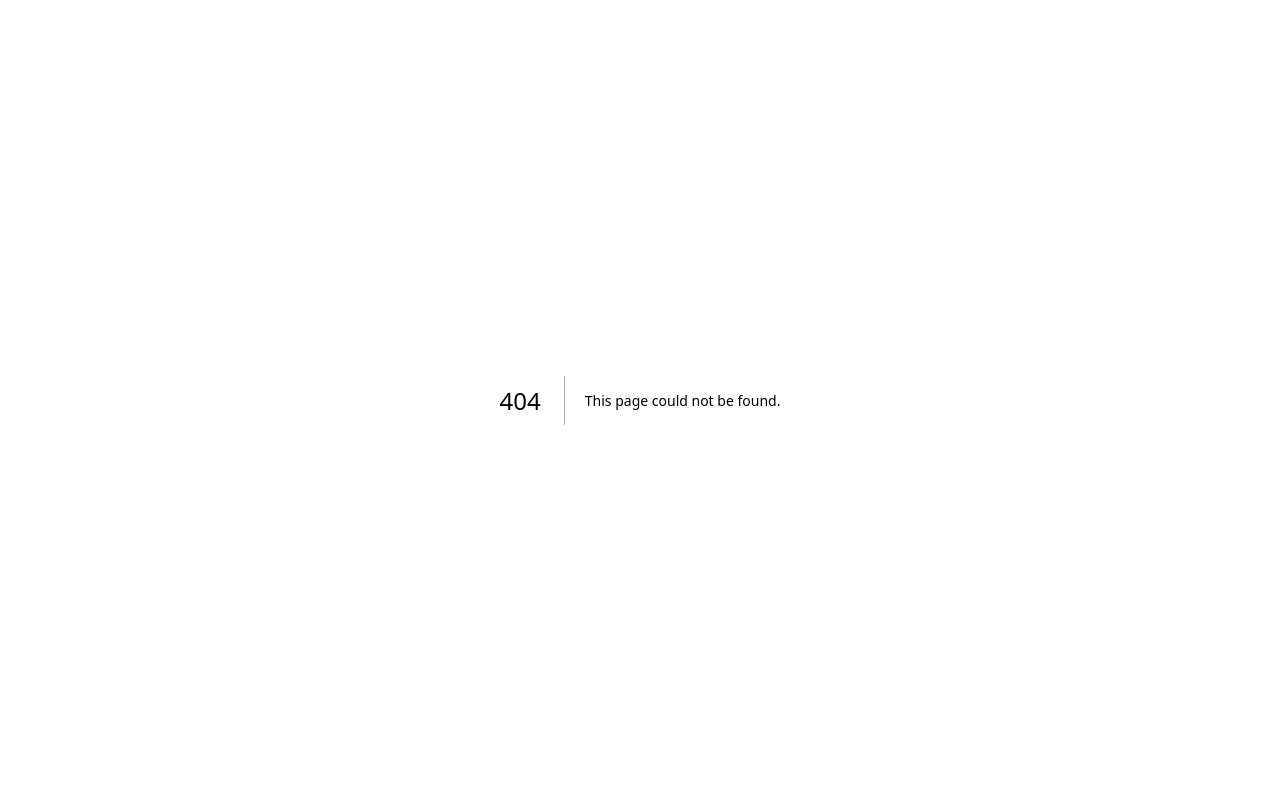
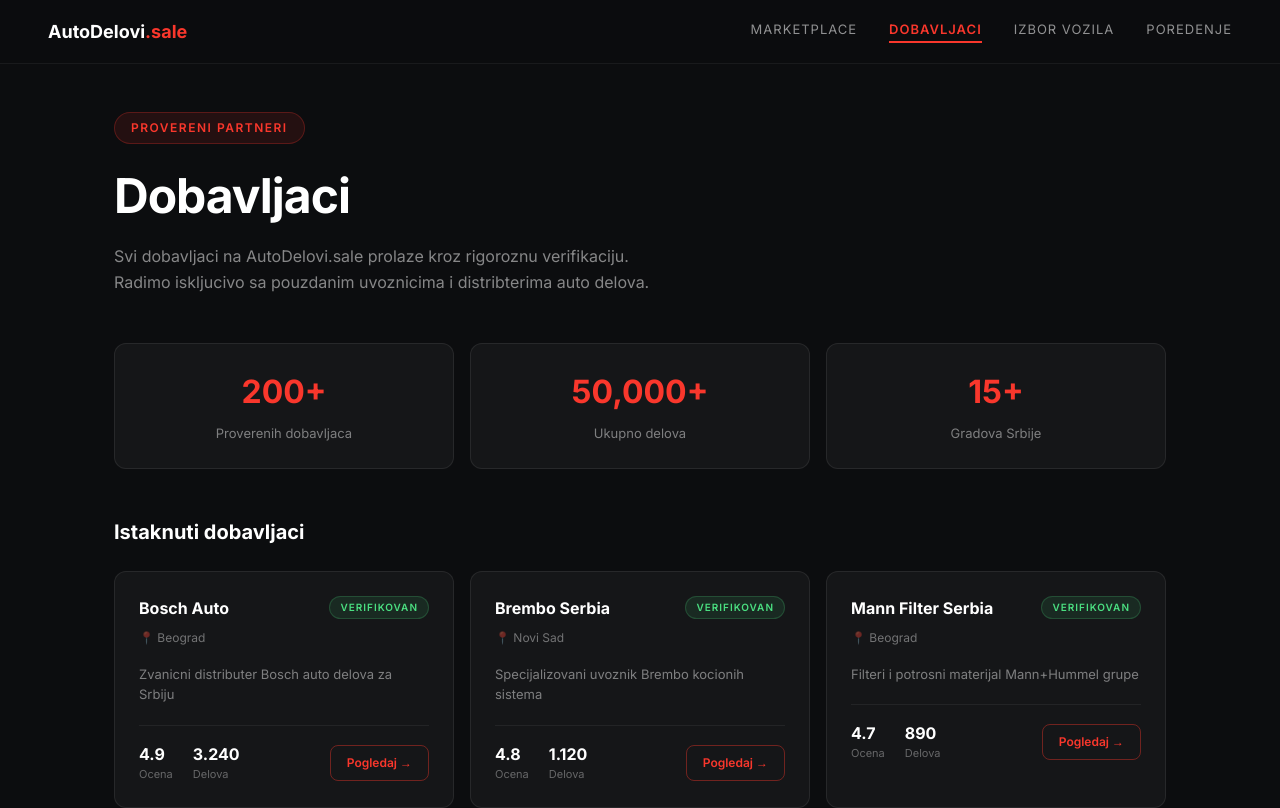
Before and after one commit to pantos12/autodelovi, a Next.js app: page /suppliers in a window 1280 px wide. Before the commit this address had no page. Shown: the top 808 px of the page. Built offline with nearby package versions, Linux system fonts and the light colour scheme.

Commit message:
Create SuppliersPage component with supplier details
This page displays a list of verified suppliers with their details, navigation links, and a call-to-action for potential partners.

```diff
--- /dev/null
+++ b/app/suppliers/page.tsx
@@ -0,0 +1,94 @@
+import Link from 'next/link';
+import { suppliers, mockParts } from '../lib/data';
+
+export default function SuppliersPage() {
+  return (
+    <div style={{ background: '#0c0d0f', minHeight: '100vh', color: '#fff', fontFamily: 'Inter, sans-serif' }}>
+      <nav style={{ display: 'flex', alignItems: 'center', justifyContent: 'space-between', padding: '0 48px', height: '64px', borderBottom: '1px solid rgba(255,255,255,0.06)', background: 'rgba(12,13,15,0.95)', position: 'sticky', top: 0, zIndex: 50 }}>
+        <Link href="/" style={{ textDecoration: 'none' }}>
+          <span style={{ fontSize: '18px', fontWeight: 700, color: '#fff' }}>AutoDelovi<span style={{ color: '#f9372c' }}>.sale</span></span>
+        </Link>
+        <div style={{ display: 'flex', gap: '32px' }}>
+          <Link href="/marketplace" style={{ color: 'rgba(255,255,255,0.55)', fontSize: '13px', letterSpacing: '1px', textDecoration: 'none' }}>MARKETPLACE</Link>
+          <Link href="/suppliers" style={{ color: '#f9372c', fontWeight: 600, fontSize: '13px', letterSpacing: '1px', textDecoration: 'none', borderBottom: '2px solid #f9372c', paddingBottom: '2px' }}>DOBAVLJACI</Link>
+          <Link href="/vehicle-selection" style={{ color: 'rgba(255,255,255,0.55)', fontSize: '13px', letterSpacing: '1px', textDecoration: 'none' }}>IZBOR VOZILA</Link>
+          <Link href="/comparison" style={{ color: 'rgba(255,255,255,0.55)', fontSize: '13px', letterSpacing: '1px', textDecoration: 'none' }}>POREDENJE</Link>
+        </div>
+      </nav>
+
+      <div style={{ maxWidth: '1100px', margin: '0 auto', padding: '48px 24px' }}>
+        <div style={{ marginBottom: '48px' }}>
+          <div style={{ display: 'inline-flex', alignItems: 'center', gap: '8px', background: 'rgba(249,55,44,0.1)', border: '1px solid rgba(249,55,44,0.25)', borderRadius: '20px', padding: '6px 16px', marginBottom: '16px' }}>
+            <span style={{ fontSize: '12px', fontWeight: 600, letterSpacing: '1.5px', color: '#f9372c', textTransform: 'uppercase' }}>Provereni partneri</span>
+          </div>
+          <h1 style={{ fontSize: '48px', fontWeight: 800, letterSpacing: '-1px', marginBottom: '12px' }}>Dobavljaci</h1>
+          <p style={{ color: 'rgba(255,255,255,0.5)', maxWidth: '560px', lineHeight: 1.6 }}>
+            Svi dobavljaci na AutoDelovi.sale prolaze kroz rigoroznu verifikaciju. Radimo iskljucivo sa pouzdanim uvoznicima i distribterima auto delova.
+          </p>
+        </div>
+
+        {/* Stats */}
+        <div style={{ display: 'grid', gridTemplateColumns: 'repeat(3, 1fr)', gap: '16px', marginBottom: '48px' }}>
+          {[
+            { label: 'Proverenih dobavljaca', value: '200+' },
+            { label: 'Ukupno delova', value: '50,000+' },
+            { label: 'Gradova Srbije', value: '15+' },
+          ].map((s, i) => (
+            <div key={i} style={{ background: 'rgba(255,255,255,0.04)', border: '1px solid rgba(255,255,255,0.08)', borderRadius: '12px', padding: '24px', textAlign: 'center' }}>
+              <div style={{ fontSize: '32px', fontWeight: 800, color: '#f9372c', marginBottom: '8px' }}>{s.value}</div>
+              <div style={{ fontSize: '13px', color: 'rgba(255,255,255,0.45)' }}>{s.label}</div>
+            </div>
+          ))}
+        </div>
+
+        {/* Supplier grid */}
+        <h2 style={{ fontSize: '20px', fontWeight: 700, marginBottom: '24px' }}>Istaknuti dobavljaci</h2>
+        <div style={{ display: 'grid', gridTemplateColumns: 'repeat(auto-fill, minmax(320px, 1fr))', gap: '16px' }}>
+          {suppliers.map(supplier => {
+            const partCount = mockParts.filter(p => p.supplier === supplier.name).length;
+            return (
+              <div key={supplier.id} style={{ background: 'rgba(255,255,255,0.04)', border: '1px solid rgba(255,255,255,0.08)', borderRadius: '12px', padding: '24px', transition: 'border-color 0.2s' }}
+                onMouseEnter={e => ((e.currentTarget as HTMLElement).style.borderColor = 'rgba(249,55,44,0.3)')}
+                onMouseLeave={e => ((e.currentTarget as HTMLElement).style.borderColor = 'rgba(255,255,255,0.08)')}>
+                <div style={{ display: 'flex', justifyContent: 'space-between', alignItems: 'flex-start', marginBottom: '16px' }}>
+                  <div>
+                    <h3 style={{ fontSize: '16px', fontWeight: 700, marginBottom: '4px' }}>{supplier.name}</h3>
+                    <span style={{ fontSize: '12px', color: 'rgba(255,255,255,0.4)' }}>📍 {supplier.city}</span>
+                  </div>
+                  {supplier.verified && (
+                    <span style={{ fontSize: '10px', fontWeight: 600, letterSpacing: '1px', color: '#4ade80', background: 'rgba(74,222,128,0.1)', border: '1px solid rgba(74,222,128,0.2)', padding: '3px 10px', borderRadius: '20px', textTransform: 'uppercase' }}>Verifikovan</span>
+                  )}
+                </div>
+                <p style={{ fontSize: '13px', color: 'rgba(255,255,255,0.45)', lineHeight: 1.6, marginBottom: '20px' }}>{supplier.description}</p>
+                <div style={{ display: 'flex', justifyContent: 'space-between', alignItems: 'center', paddingTop: '16px', borderTop: '1px solid rgba(255,255,255,0.06)' }}>
+                  <div style={{ display: 'flex', gap: '20px' }}>
+                    <div>
+                      <div style={{ fontSize: '16px', fontWeight: 700 }}>{supplier.rating}</div>
+                      <div style={{ fontSize: '11px', color: 'rgba(255,255,255,0.35)' }}>Ocena</div>
+                    </div>
+                    <div>
+                      <div style={{ fontSize: '16px', fontWeight: 700 }}>{supplier.parts.toLocaleString('sr-RS')}</div>
+                      <div style={{ fontSize: '11px', color: 'rgba(255,255,255,0.35)' }}>Delova</div>
+                    </div>
+                  </div>
+                  <Link href={'/marketplace?supplier=' + encodeURIComponent(supplier.name)} style={{ textDecoration: 'none', background: 'transparent', color: '#f9372c', border: '1px solid rgba(249,55,44,0.4)', padding: '8px 16px', borderRadius: '8px', fontSize: '12px', fontWeight: 600, cursor: 'pointer' }}>
+                    Pogledaj →
+                  </Link>
+                </div>
+              </div>
+            );
+          })}
+        </div>
+
+        {/* CTA */}
+        <div style={{ marginTop: '64px', background: 'rgba(249,55,44,0.06)', border: '1px solid rgba(249,55,44,0.15)', borderRadius: '16px', padding: '48px', textAlign: 'center' }}>
+          <h2 style={{ fontSize: '28px', fontWeight: 700, marginBottom: '12px' }}>Imate auto salon ili servis?</h2>
+          <p style={{ color: 'rgba(255,255,255,0.5)', marginBottom: '24px', maxWidth: '480px', margin: '0 auto 24px' }}>Pridruzite se nasoj mrezi proverenih dobavljaca i dostignite hiljade kupaca sirom Srbije.</p>
+          <Link href="mailto:partneri@autodelovi.sale" style={{ display: 'inline-block', textDecoration: 'none', background: '#f9372c', color: '#fff', padding: '14px 32px', borderRadius: '8px', fontSize: '14px', fontWeight: 600, letterSpacing: '0.5px' }}>
+            Postanite partner →
+          </Link>
+        </div>
+      </div>
+    </div>
+  );
+}
```
